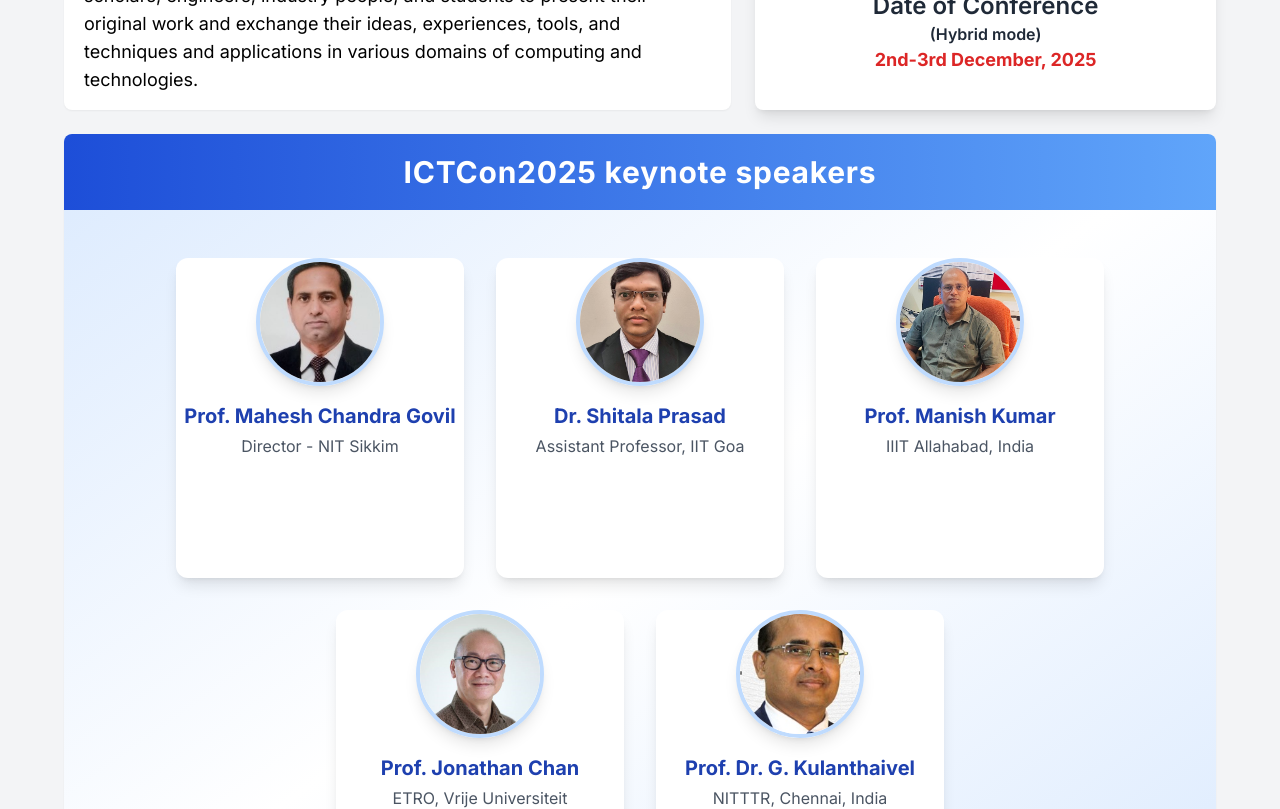
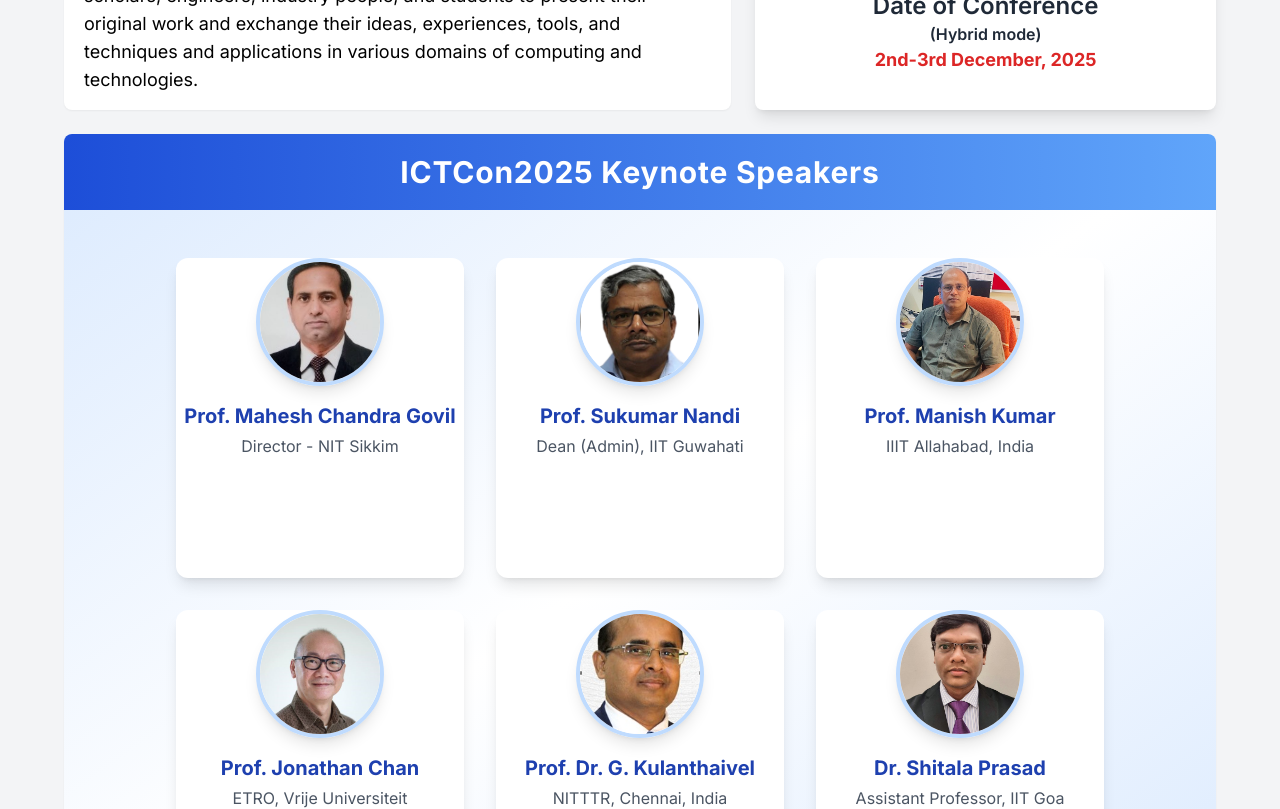
Before and after one commit to ictcon-cit/ictcon_2026, a Next.js app: page / in a window 1280 px wide. Shown: the part 1280-2089 px from the top of the page. Built offline with nearby package versions, Linux system fonts and the light colour scheme.

Commit message:
update keynote speaker

```diff
--- a/src/app/page.tsx
+++ b/src/app/page.tsx
@@ -328,7 +328,7 @@ export default function Home() {
       <div className="px-4 sm:px-16 py-3">
         <div className="shadow-sm bg-gradient-to-br from-blue-100 via-white to-blue-100 overflow-hidden rounded-lg">
           <h1 className="text-2xl sm:text-3xl font-bold text-center py-4 sm:py-5 bg-gradient-to-r from-blue-700 to-blue-400 text-white tracking-wide mb-4 rounded-t-md">
-            ICTCon2025 keynote speakers
+            ICTCon2025 Keynote Speakers
           </h1>
           <div className="flex flex-wrap justify-center sm:grid-cols-2 lg:grid-cols-3 xl:grid-cols-4 gap-4 sm:gap-6 lg:gap-8 p-4 sm:p-6 lg:p-8 ">
             {[
@@ -338,12 +338,13 @@ export default function Home() {
                 title:
                   "Director - NIT Sikkim",
               },
+                  {
+     name: "Prof. Sukumar Nandi",
 
-              {
-                name: "Dr. Shitala Prasad",
-                img: "/images/speakers/Dr. shitala Prasad.jpg",
-                title: "Assistant Professor, IIT Goa",
-              },
+    img: "/images/speakers/Prof. Sukumar Nandi.jpg",
+     title: "Dean (Admin), IIT Guwahati",
+   },
+
               {
                 name: "Prof. Manish Kumar",
                 img: "/images/speakers/Prof. Manish Kumar.jpg",
@@ -357,8 +358,12 @@ export default function Home() {
                 name: "Prof. Dr. G. Kulanthaivel",
                 img: "/images/speakers/Proj Dr G.jpg",
                 title: "NITTTR, Chennai, India"
-              }
-
+              },
+                {
+                name: "Dr. Shitala Prasad",
+                img: "/images/speakers/Dr. shitala Prasad.jpg",
+                title: "Assistant Professor, IIT Goa",
+              },
 
 
             ].map((speaker, idx) => (
```
Also changed, not shown: public/images/speakers/Prof. Sukumar Nandi.jpg (added), 1 other file (tests, documents, lock files or other folders).
